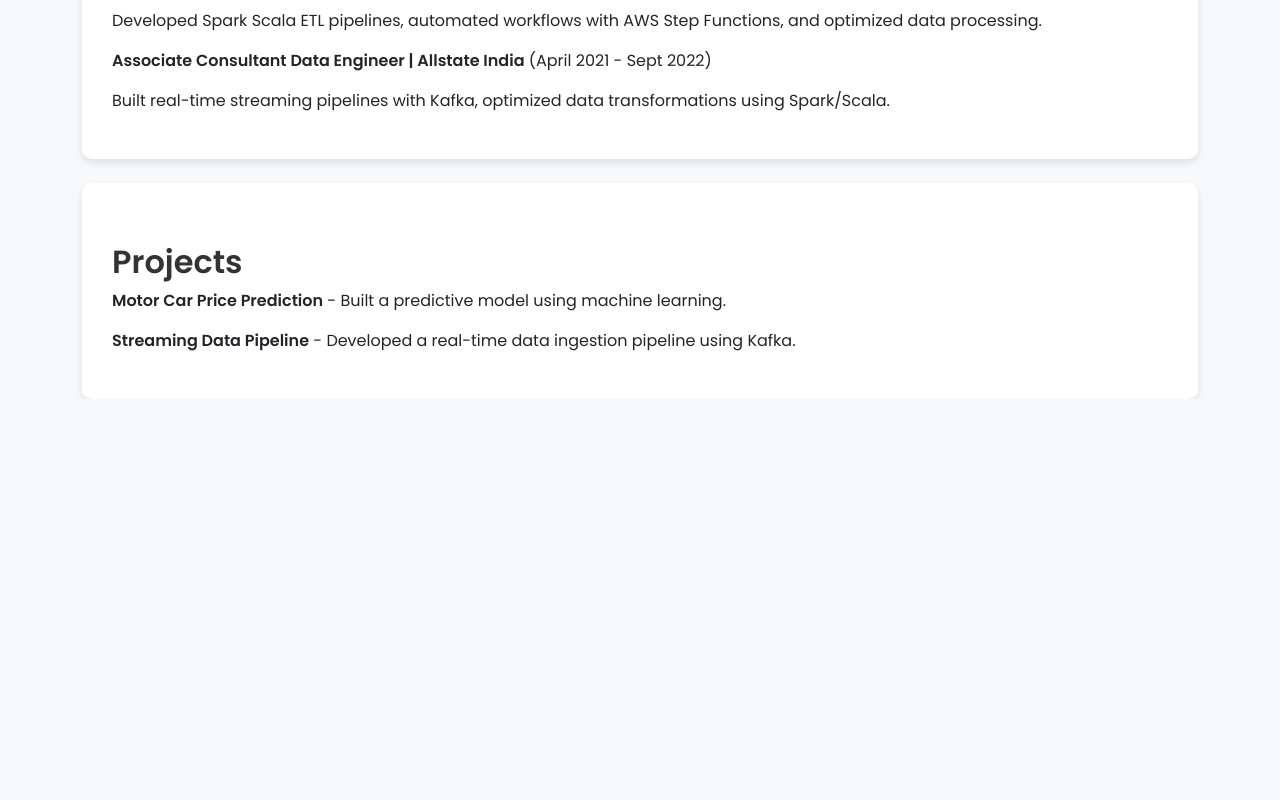
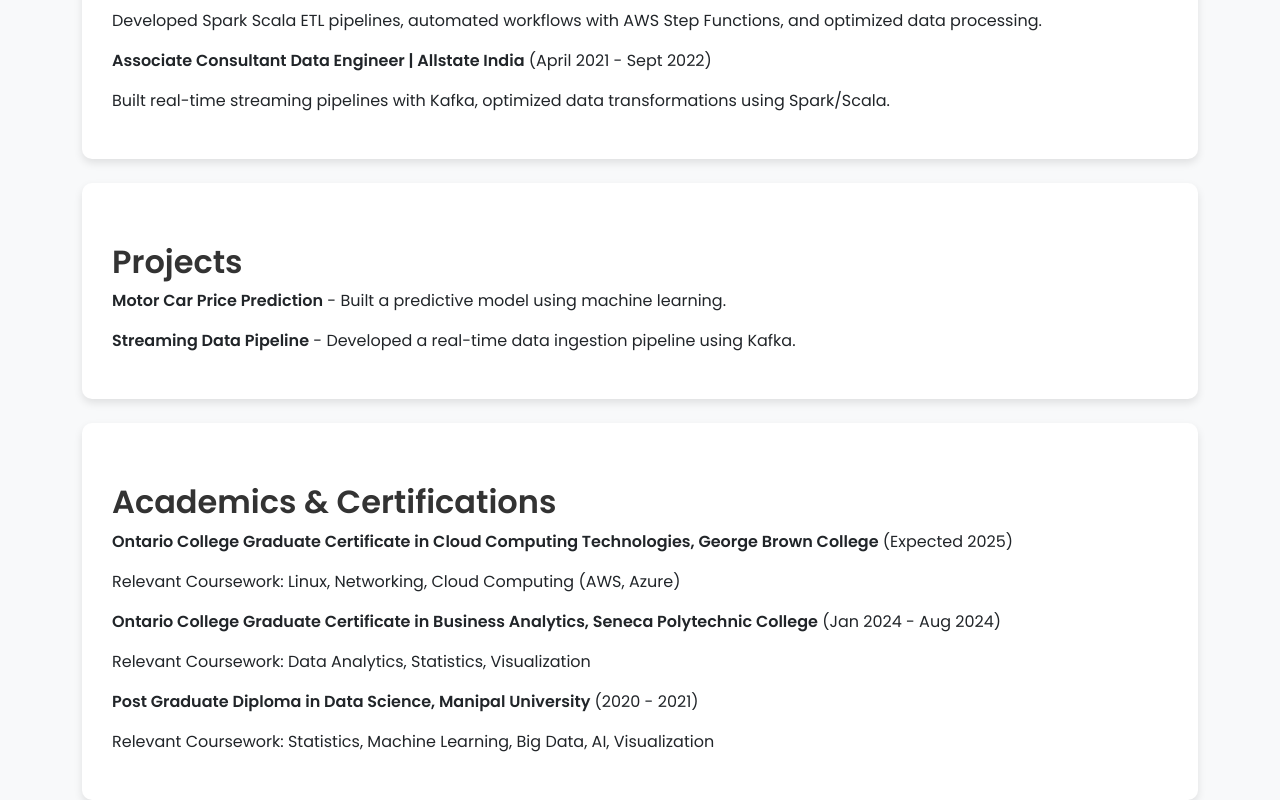
Before and after one commit to ankitmistry96/ankitmistry96.github.io, a plain HTML site: page index.html in a window 1280 px wide. Shown: the part 1281-2081 px from the top of the page. Before the commit the page ends 1680 px from the top, so only its background shows below. Drawn offline with nearby package versions, Linux system fonts and the light colour scheme.

Commit message:
Update index.html

```diff
--- a/index.html
+++ b/index.html
@@ -1,4 +1,3 @@
-
 <!DOCTYPE html>
 <html lang="en">
 <head>
@@ -71,6 +70,16 @@
             <p><strong>Motor Car Price Prediction</strong> - Built a predictive model using machine learning.</p>
             <p><strong>Streaming Data Pipeline</strong> - Developed a real-time data ingestion pipeline using Kafka.</p>
         </div>
+
+        <div class="container-card mt-4">
+            <h2 class="section-title">Academics & Certifications</h2>
+            <p><strong>Ontario College Graduate Certificate in Cloud Computing Technologies, George Brown College</strong> (Expected 2025)</p>
+            <p>Relevant Coursework: Linux, Networking, Cloud Computing (AWS, Azure)</p>
+            <p><strong>Ontario College Graduate Certificate in Business Analytics, Seneca Polytechnic College</strong> (Jan 2024 - Aug 2024)</p>
+            <p>Relevant Coursework: Data Analytics, Statistics, Visualization</p>
+            <p><strong>Post Graduate Diploma in Data Science, Manipal University</strong> (2020 - 2021)</p>
+            <p>Relevant Coursework: Statistics, Machine Learning, Big Data, AI, Visualization</p>
+        </div>
     </div>
 </body>
 </html>
```
